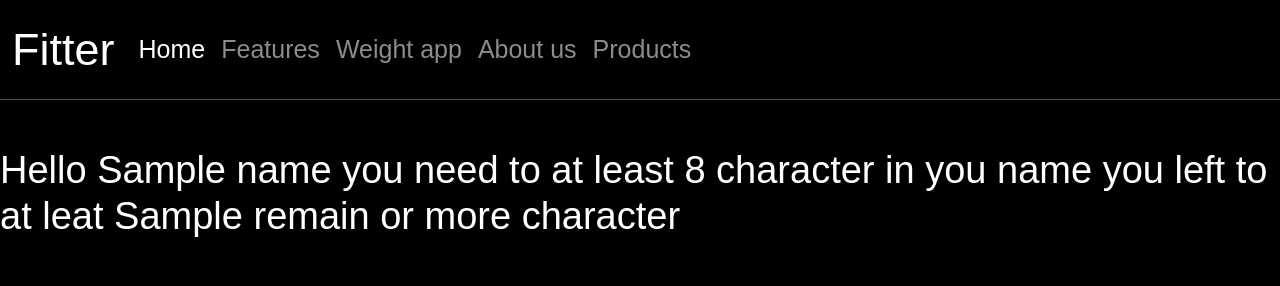
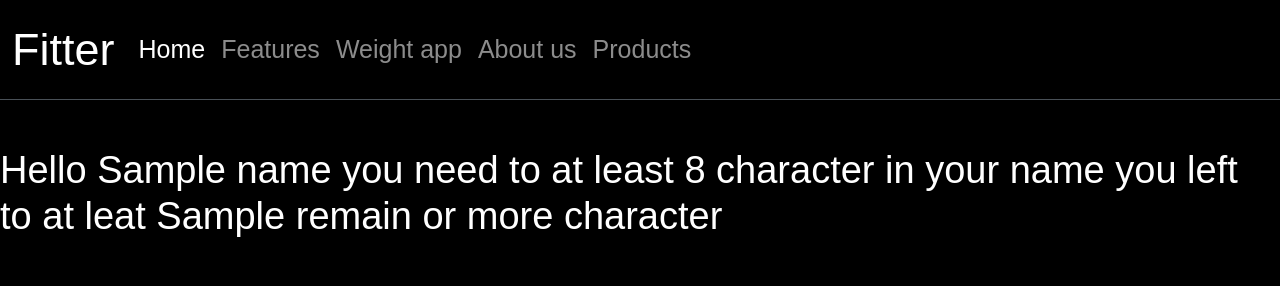
Before and after one commit to SabaMinadze/TheFlaskAppPt2, a Flask app: template templates/countError.html in a window 1280 px wide. Shown: the top 286 px of the page. Run offline with Flask 3, Linux system fonts and the light colour scheme; the template is opened without the code that fills it: most values are stand-ins (such as "Sample title", 1, 10 or a date in 2020).

Commit message:
Change text

```diff
--- a/templates/countError.html
+++ b/templates/countError.html
@@ -3,7 +3,7 @@
 {% block body %}
 
 
-<h1 id="txt">Hello {{ name }} you need to at least 8 character in you name you left to at leat {{ remain }} or more character</h1>
+<h1 id="txt">Hello {{ name }} you need to at least 8 character in your name you left to at leat {{ remain }} or more character</h1>
 
 
 
```
